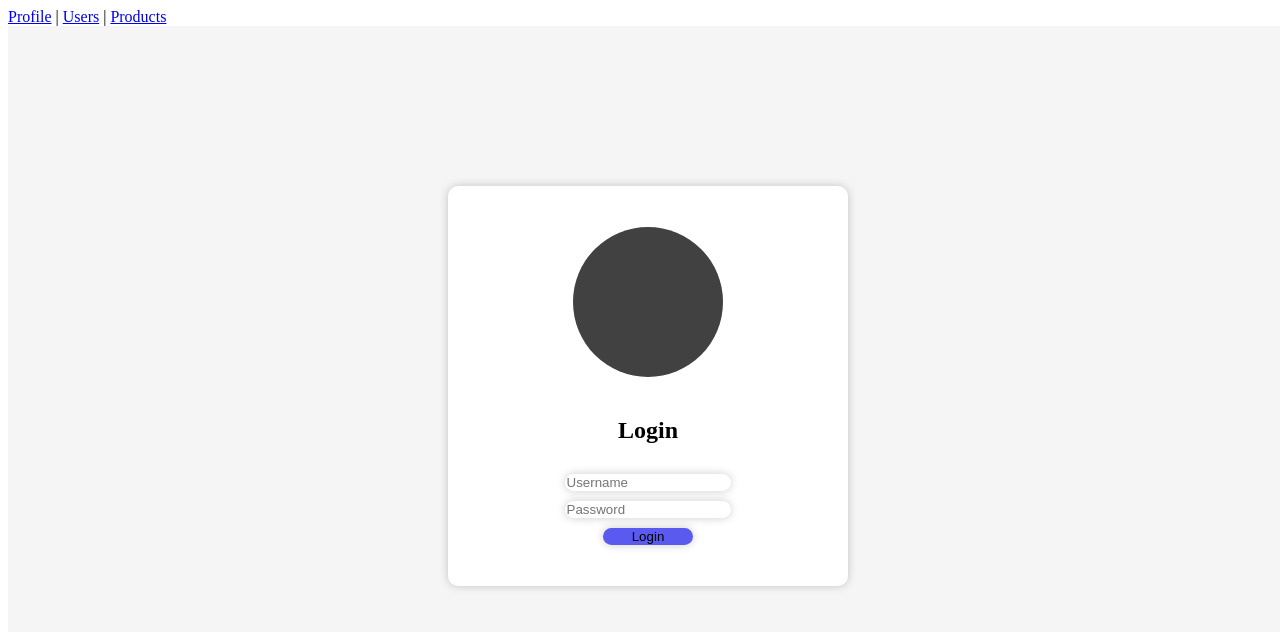
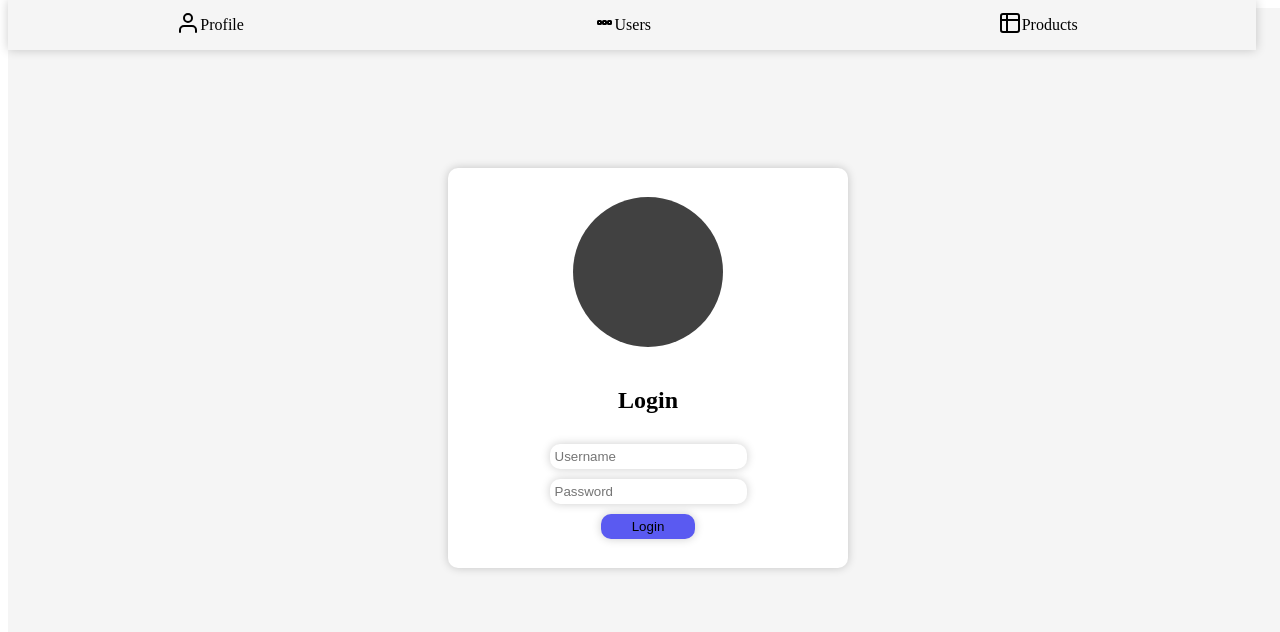
Before and after one commit to AkashApp/auth, an Angular app: page /login in a window 1280 px wide. Shown: the top 632 px of the page. Built offline with nearby package versions, Linux system fonts and the light colour scheme.

Commit message:
styling done

```diff
--- a/src/app/components/navbar/navbar.component.html
+++ b/src/app/components/navbar/navbar.component.html
@@ -1,5 +1,20 @@
-<nav>
-    <a routerLink="/profile">Profile</a> |
-    <a routerLink="/users">Users</a> |
-    <a routerLink="/products">Products</a>
-  </nav>
+<nav class="navbar">
+    <a class="nav-link" routerLink="/profile">
+        <span class="icon">
+            <svg width="24" height="24" viewBox="0 0 24 24" fill="none" stroke="currentColor" stroke-width="2" stroke-linecap="round" stroke-linejoin="round"><path d="M20 21v-2a4 4 0 0 0-4-4H8a4 4 0 0 0-4 4v2"></path><circle cx="12" cy="7" r="4"></circle></svg>
+        </span>
+        Profile
+    </a>
+    <a class="nav-link" routerLink="/users">
+        <span class="icon">
+            <svg width="24" height="24" viewBox="0 0 24 24" fill="none" stroke="currentColor" stroke-width="2" stroke-linecap="round" stroke-linejoin="round"><rect x="7" y="10" width="3" height="3" rx="0.5"></rect><rect x="12" y="10" width="3" height="3" rx="0.5"></rect><rect x="17" y="10" width="3" height="3" rx="0.5"></rect></svg>
+        </span>
+        Users
+    </a>
+    <a class="nav-link" routerLink="/products">
+        <span class="icon">
+            <svg width="24" height="24" viewBox="0 0 24 24" fill="none" stroke="currentColor" stroke-width="2" stroke-linecap="round" stroke-linejoin="round"><rect x="3" y="3" width="18" height="18" rx="2"></rect><line x1="3" y1="9" x2="21" y2="9"></line><line x1="9" y1="3" x2="9" y2="21"></line></svg>
+        </span>
+        Products
+    </a>
+</nav>
--- a/src/app/components/navbar/navbar.component.scss
+++ b/src/app/components/navbar/navbar.component.scss
@@ -0,0 +1,29 @@
+.navbar{
+    display: flex;
+    justify-content: space-around;
+    align-items: center;
+    height: 50px;
+    width: 97.5vw;
+    background-color: #f5f5f5;
+    box-shadow: 0 0 10px rgba(0, 0, 0, 0.2);
+    position: fixed;
+    top: 0;
+    z-index: 1;
+
+/*************  ✨ Windsurf Command 🌟  *************/
+    .nav-link{
+        display: flex;
+        align-items: center;
+        text-decoration: none;
+        color: black;
+        padding: 10px;
+        border-radius: 10px;
+        margin-right: 10px;
+        transition: all 0.5s ease-in-out;
+
+        &:hover{
+            background-color: #7fb4bb;
+        }
+    }
+/*******  44ef57e4-33ad-4346-8214-372c78e43b94  *******/
+}
--- a/src/app/pages/login/login.component.scss
+++ b/src/app/pages/login/login.component.scss
@@ -43,8 +43,9 @@
         gap: 10px;
 
         .input{
-            width: 90%;
+            width: 100%;
             border: none;
+            padding: 5px;
             box-shadow: 0 0 10px rgba(0, 0, 0, 0.2);
             border-radius: 10px;
         }
@@ -53,6 +54,7 @@
             border: none;
             box-shadow: 0 0 10px rgba(0, 0, 0, 0.2);
             border-radius: 10px;
+            padding: 5px;
             background-color: rgb(90, 90, 241);
             cursor: pointer;
 
--- a/src/app/pages/profile/profile.component.scss
+++ b/src/app/pages/profile/profile.component.scss
@@ -39,6 +39,7 @@
                 border: none;
                 box-shadow: 0 0 10px rgba(0, 0, 0, 0.2);
                 border-radius: 10px;
+                padding: 5px;
                 background-color: rgb(90, 90, 241);
                 cursor: pointer;
 
```
